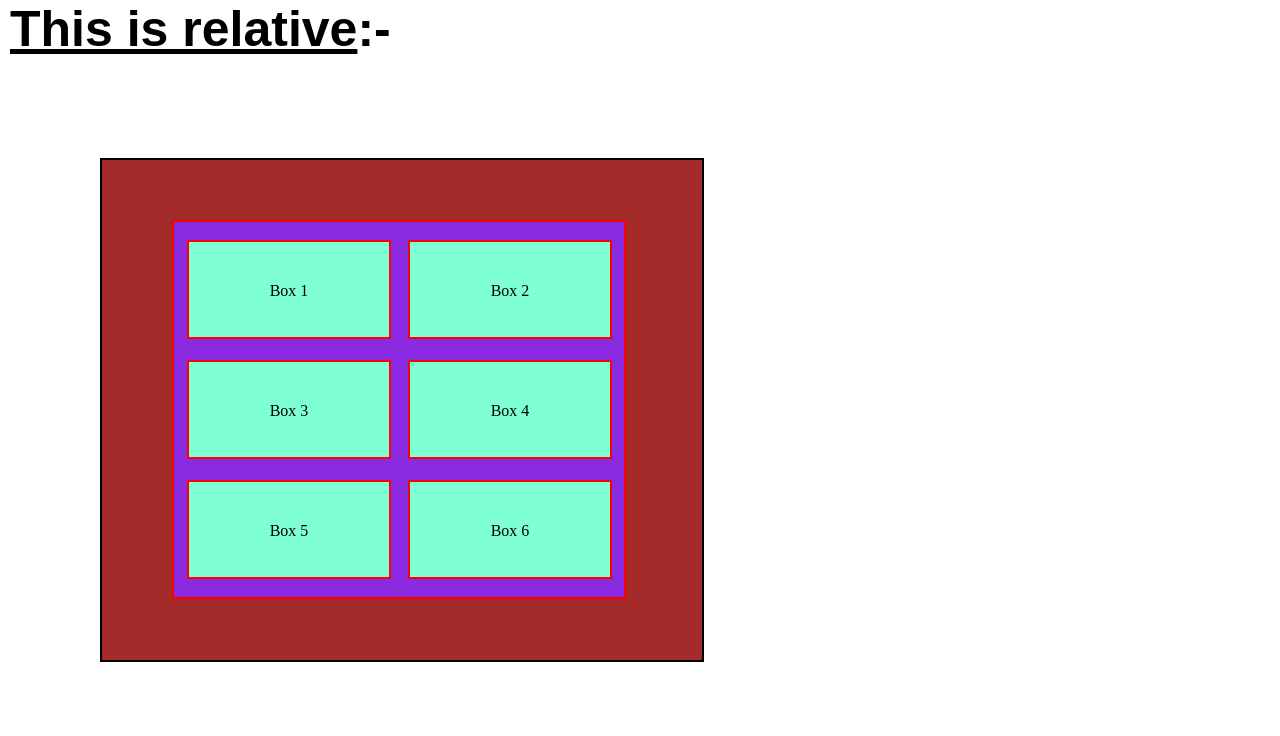
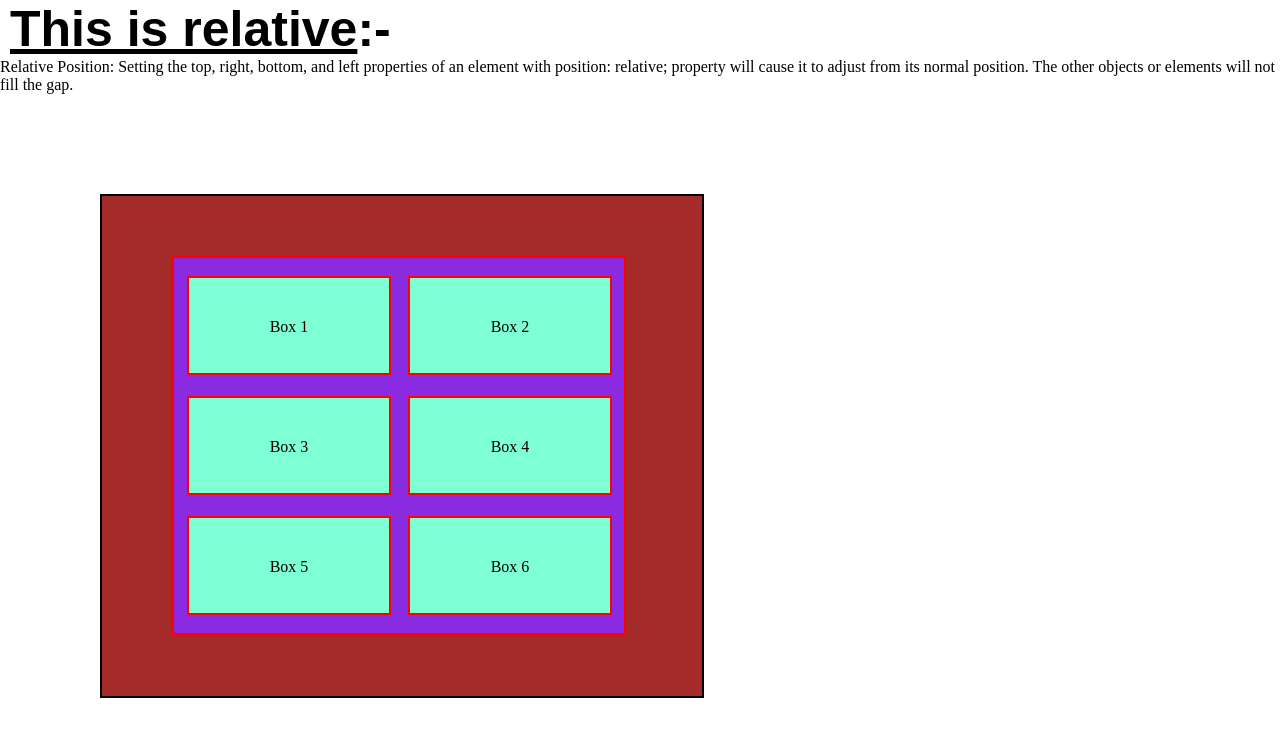
Before and after one commit to dipesh0999/relative, a plain HTML site: page index.html in a window 1280 px wide. Drawn offline with Linux system fonts and the light colour scheme.

Commit message:
Update index.html

```diff
--- a/index.html
+++ b/index.html
@@ -6,6 +6,8 @@
     </head>
     <body>
         <h1><u>This is relative</u>:-</h1>
+        <p>Relative Position: Setting the top, right, bottom, and left properties of an element with position: relative; property will cause it to adjust from its normal position.
+            The other objects or elements will not fill the gap.</p>
         <div class="relative">
             <div class="absolute"></div>
             <div class="absolute-1">Box 1</div>
```
